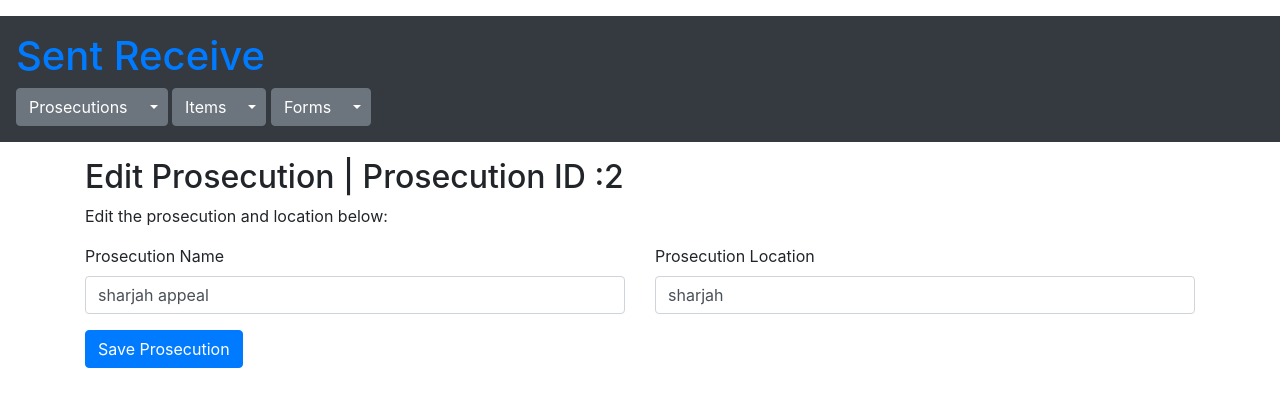
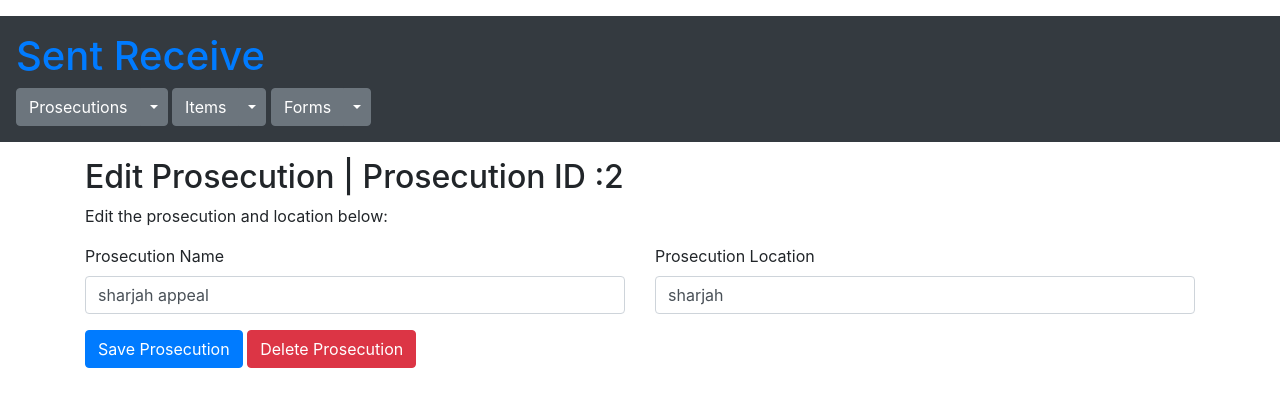
Before and after one commit to muneermohd9690/sent-receive-project, a Django app: page /prosecutions/edit_prosecutions_form/2 in a window 1280 px wide. Shown: the top 407 px of the page. Run offline with Django 3.2, Linux system fonts and the light colour scheme; data comes from the database, SQL or seed files in the repository; both versions use the stored data as it was after the commit; some libraries are stand-ins or nearby versions.

Commit message:
delete button
delete button added inside edit prosecution form and is working.

```diff
--- a/sent_receive_project/prosecutions/templates/edit_prosecutions_form.html
+++ b/sent_receive_project/prosecutions/templates/edit_prosecutions_form.html
@@ -21,6 +21,7 @@
             </div>
         </div>
         <button type="submit" class="btn btn-primary mt-3">Save Prosecution</button>
+        <a href="http://127.0.0.1:8000/prosecutions/edit_prosecutions_form/edit_prosecutions_delete/{{prosecutions.id}}" class="btn btn-danger mt-3">Delete Prosecution</a>
     </form>
 </div>
 {% endblock %}
--- a/sent_receive_project/prosecutions/urls.py
+++ b/sent_receive_project/prosecutions/urls.py
@@ -4,10 +4,15 @@ from . import views
 urlpatterns = [
     path('', views.prosecutions),
     path('view_prosecutions/', views.view_prosecutions),
+    path('view_prosecutions/print_pdf/<str:prosecutions_name>',views.print_pdf),
+
     path('add_prosecutions/', views.add_prosecutions),
     path('add_prosecutions/add_prosecutions_save', views.add_prosecutions_save),
+
     path('edit_prosecutions/', views.edit_prosecutions),
     path('edit_prosecutions_form/<int:prosecutions_id>', views.edit_prosecutions_form),
     path('edit_prosecutions_form/edit_prosecutions_save', views.edit_prosecutions_save),
-    path('view_prosecutions/print_pdf/<str:prosecutions_name>',views.print_pdf)
+    path('edit_prosecutions_form/edit_prosecutions_delete/<int:prosecutions_id>',views.edit_prosecutions_delete)
+
+
 ]
--- a/sent_receive_project/prosecutions/views.py
+++ b/sent_receive_project/prosecutions/views.py
@@ -4,14 +4,8 @@ from django.http import HttpResponse
 from django.http import HttpResponseRedirect
 from django.shortcuts import render
 from xhtml2pdf import pisa
-
 from .models import Prosecutions
-import datetime
-from django.conf import settings
 from django.template.loader import render_to_string, get_template
-import tempfile
-
-
 
 
 def prosecutions(request):
@@ -59,15 +53,22 @@ def edit_prosecutions_save(request):
     else:
         return view_prosecutions(request)
 
-def print_pdf(request,prosecutions_name):
-    prosecutions=Prosecutions.objects.get(name=prosecutions_name)
-    data={'prosecutions':prosecutions}
-    template=get_template("pdf_prosecutions.html")
-    data_p=template.render(data)
-    response=BytesIO()
 
-    pdfPage=pisa.pisaDocument(BytesIO(data_p.encode("UTF-8")),response)
+def edit_prosecutions_delete(request, prosecutions_id):
+    prosecutions = Prosecutions.objects.get(id=prosecutions_id)
+    prosecutions.delete()
+    return edit_prosecutions(request)
+
+
+def print_pdf(request, prosecutions_name):
+    prosecutions = Prosecutions.objects.get(name=prosecutions_name)
+    data = {'prosecutions': prosecutions}
+    template = get_template("pdf_prosecutions.html")
+    data_p = template.render(data)
+    response = BytesIO()
+
+    pdfPage = pisa.pisaDocument(BytesIO(data_p.encode("UTF-8")), response)
     if not pdfPage.err:
-        return HttpResponse(response.getvalue(),content_type="application/pdf")
+        return HttpResponse(response.getvalue(), content_type="application/pdf")
     else:
         return HttpResponse("Error")
```
Also changed, not shown: sent_receive_project/db.sqlite3.
